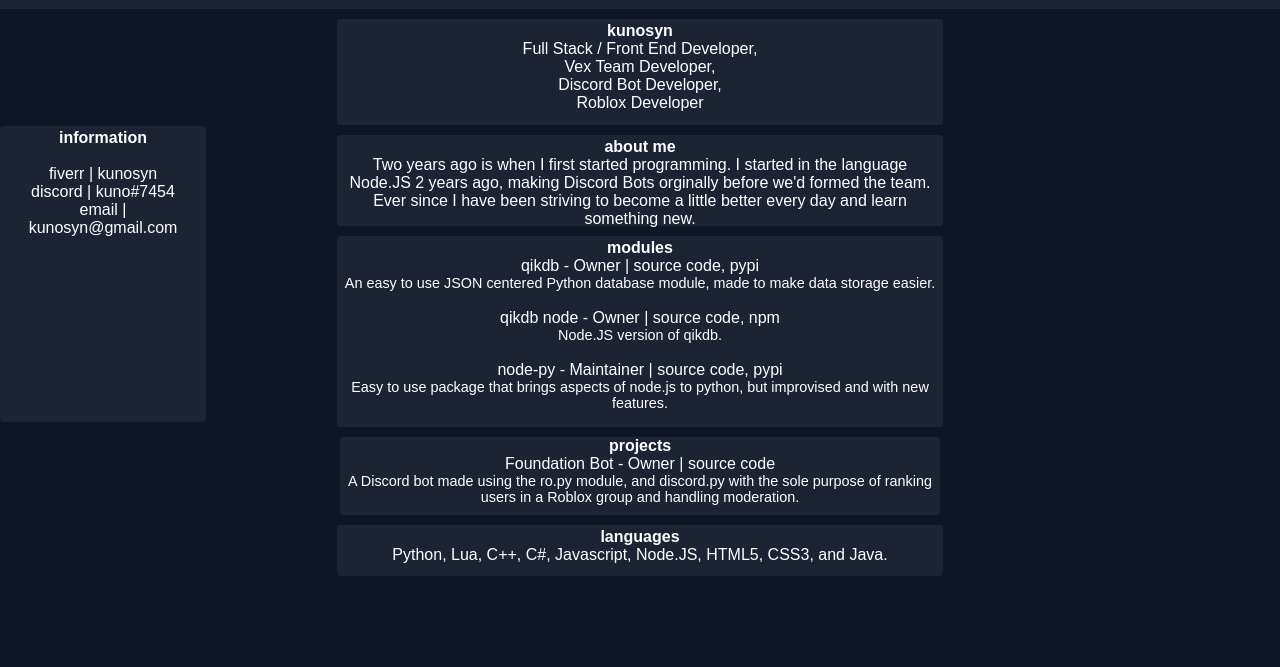
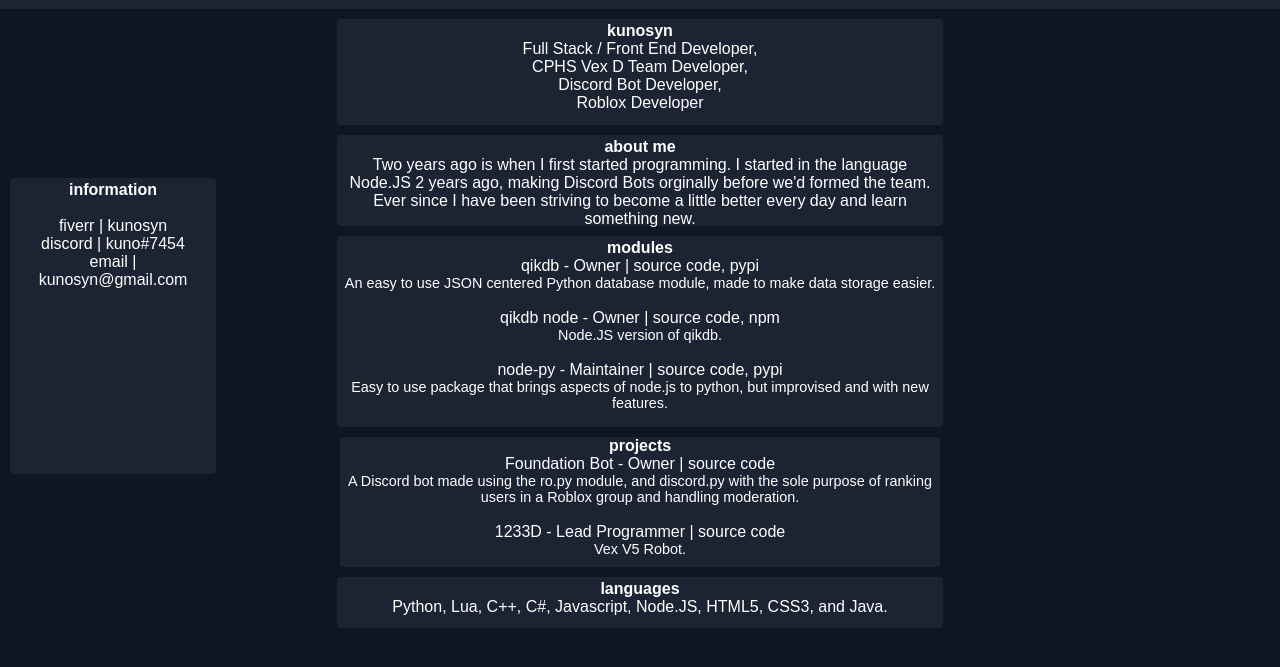
Before and after one commit to muta69-git/portfolio, a website: page public/kunosyn.html in a window 1280 px wide. Shown: the part 47-714 px from the top of the page. Drawn offline with Linux system fonts and the light colour scheme.

Commit message:
Added test and info files.

```diff
--- a/public/kunos_files/script.js
+++ b/public/kunos_files/script.js
@@ -0,0 +1 @@
+console.log(screen.width)
--- a/public/kunos_files/style.css
+++ b/public/kunos_files/style.css
@@ -120,7 +120,7 @@
     background-color: var(--bgaccent);
     border-color: var(--bgaccent);
     border-radius: 4px;
-    height: 78px;
+    height: 130px;
     width: 600px;
 }
 
@@ -147,6 +147,7 @@
     height: 290px;
     width: 200px;
     float: left;
+    left: 10px;
 }
 
 .tabtext {
--- a/public/kunosyn.html
+++ b/public/kunosyn.html
@@ -31,7 +31,7 @@
             </p>
 
             <p class = "stdtext">Full Stack / Front End Developer,</p>
-            <p class = "stdtext">Vex Team Developer,</p>
+            <p class = "stdtext">CPHS Vex D Team Developer,</p>
             <p class = "stdtext">Discord Bot Developer,</p>
             <p class = "stdtext">Roblox Developer</p>
         </div>
@@ -49,10 +49,10 @@
                 <h1 class = "titletext">modules</h1>
             </p>
 
-            <p class = "stdtext">qikdb - Owner  | <a href = "https://replit.com/@kunostaken/qikdatabase?v=1", class = "stdlink">source code</a>, <a href = "https://pypi.org/project/qikdb/", class = "stdlink">pypi</a></p>
+            <p class = "stdtext">qikdb - Owner  | <a href = "https://github.com/kunosyn/qikdb", class = "stdlink">source code</a>, <a href = "https://pypi.org/project/qikdb/", class = "stdlink">pypi</a></p>
             <p class = "project-description">An easy to use JSON centered Python database module, made to make data storage easier.</p>
             <br>
-            <p class = "stdtext">qikdb node - Owner | <a href = "https://replit.com/@kunostaken/qikdatabasenode?v=1", class = "stdlink">source code</a>, <a href = "https://www.npmjs.com/package/qikdb", class = "stdlink">npm</a></p>
+            <p class = "stdtext">qikdb node - Owner | <a href = "https://github.com/kunosyn/qikdb_node", class = "stdlink">source code</a>, <a href = "https://www.npmjs.com/package/qikdb", class = "stdlink">npm</a></p>
             <p class = "project-description">Node.JS version of qikdb.</p>
             <br>
             <p class = "stdtext">node-py - Maintainer | <a href = "https://replit.com/@ryankun/nodepy", class = "stdlink">source code</a>, <a href = "https://pypi.org/project/node-py/", class = "stdlink">pypi</a></p>
@@ -64,8 +64,11 @@
                 <h1 class = "titletext">projects</h1>
             </p>
 
-            <p class = "stdtext">Foundation Bot - Owner |  <a href = "https://replit.com/@AndrewBordis/Foundation-Bot?v=1", class = "stdlink">source code</a></p>
+            <p class = "stdtext">Foundation Bot - Owner |  <a href = "https://github.com/kunosyn/Foundation-Bot", class = "stdlink">source code</a></p>
             <p class = "project-description">A Discord bot made using the ro.py module, and discord.py with the sole purpose of ranking users in a Roblox group and handling moderation.</p>
+            <br>
+            <p class = "stdtext">1233D - Lead Programmer | <a href = "https://github.com/kunosyn/1233D", class = "stdlink">source code</a></p>
+            <p class = "project-description">Vex V5 Robot.</p>
         </div>
         <div id = "infoEmContainer5">
             <p>
```
Also changed, not shown: public/index.html (+0 -1 lines), public/information.html (added), public/information_files/script.js (added), public/information_files/style.css (added).
